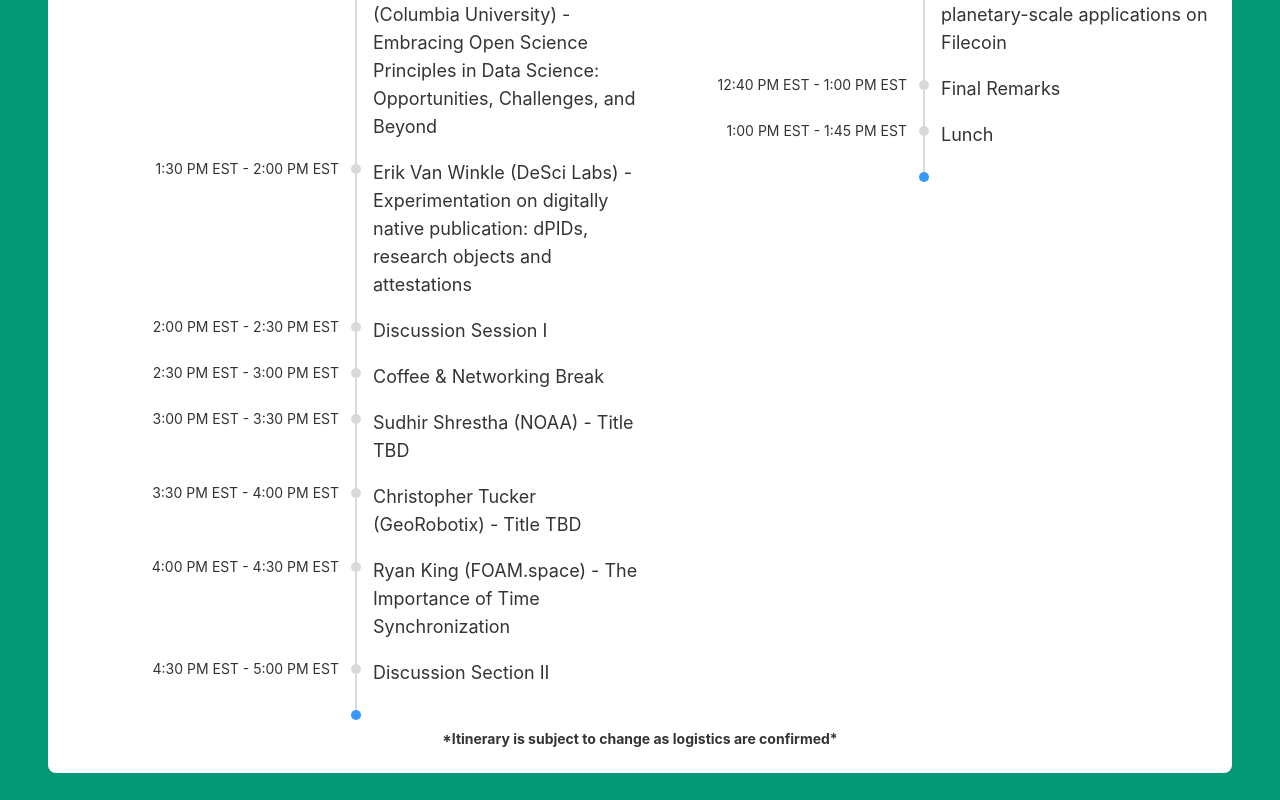
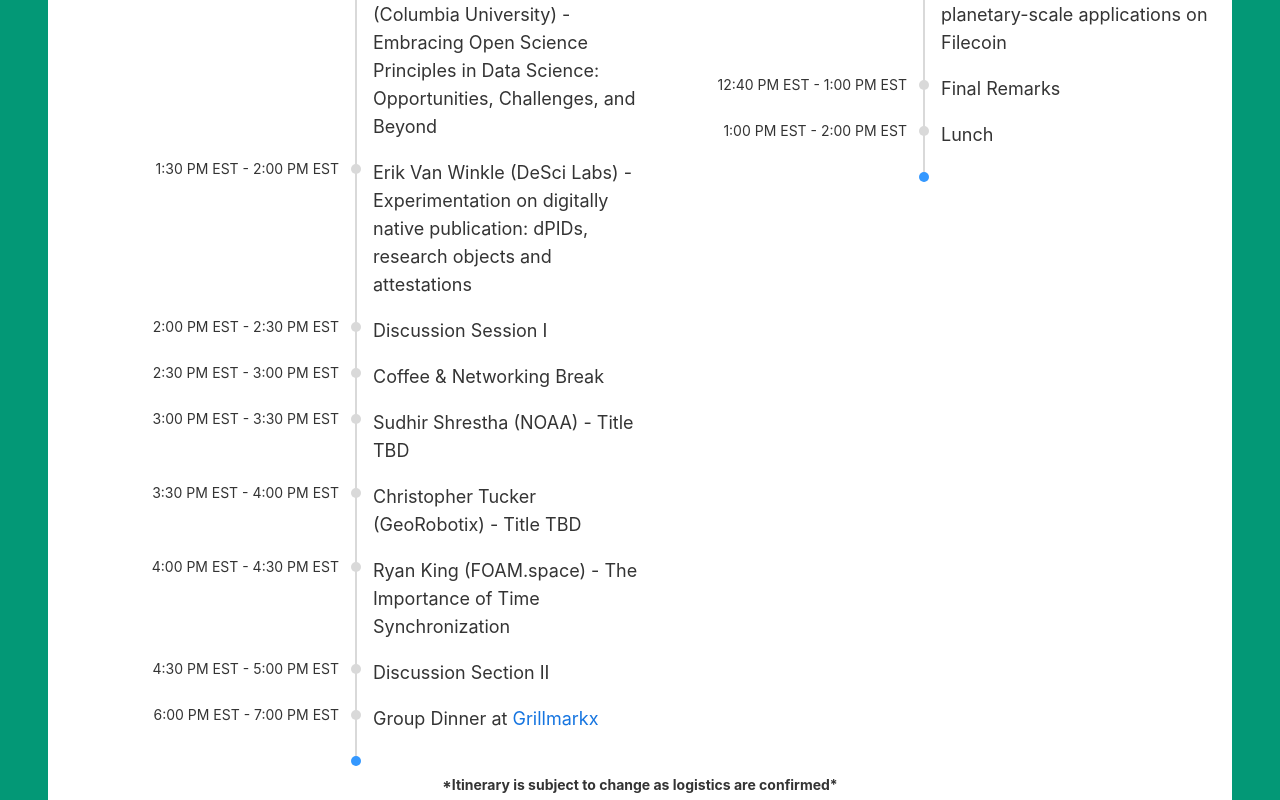
Before and after one commit to easierdata/easier-workshop-site, a React (Create React App) app: page / in a window 1280 px wide. Shown: the part 4240-5040 px from the top of the page. Built offline with nearby package versions, Linux system fonts and the light colour scheme.

Commit message:
Food update

```diff
--- a/src/pages/itinerary/itinerary.tsx
+++ b/src/pages/itinerary/itinerary.tsx
@@ -65,6 +65,9 @@ export default function Itinerary(): JSX.Element {
                             <Timeline.Item time="4:30 PM EST - 5:00 PM EST">
                                 <p className="text-lg">Discussion Section II</p>
                             </Timeline.Item>
+                            <Timeline.Item time="6:00 PM EST - 7:00 PM EST">
+                                <p className="text-lg">Group Dinner at <a href="https://www.gmxumd.com" target='_blank' rel="noreferrer">Grillmarkx</a></p>
+                            </Timeline.Item>
                             <Timeline.Item />
                         </Timeline>
                     </div>
@@ -101,7 +104,7 @@ export default function Itinerary(): JSX.Element {
                             <Timeline.Item time="12:40 PM EST - 1:00 PM EST">
                                 <p className="text-lg">Final Remarks</p>
                             </Timeline.Item>
-                            <Timeline.Item time="1:00 PM EST - 1:45 PM EST">
+                            <Timeline.Item time="1:00 PM EST - 2:00 PM EST">
                                 <p className="text-lg">Lunch</p>
                             </Timeline.Item>
                             <Timeline.Item />
```
